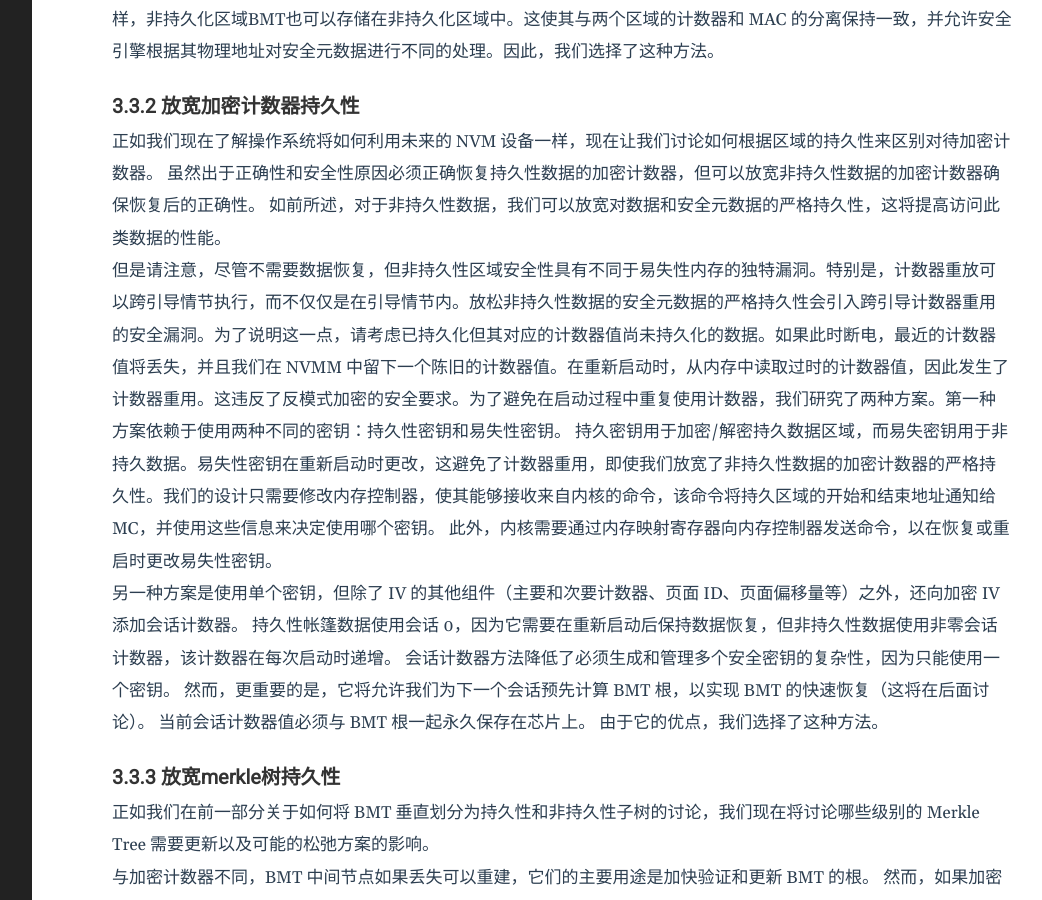
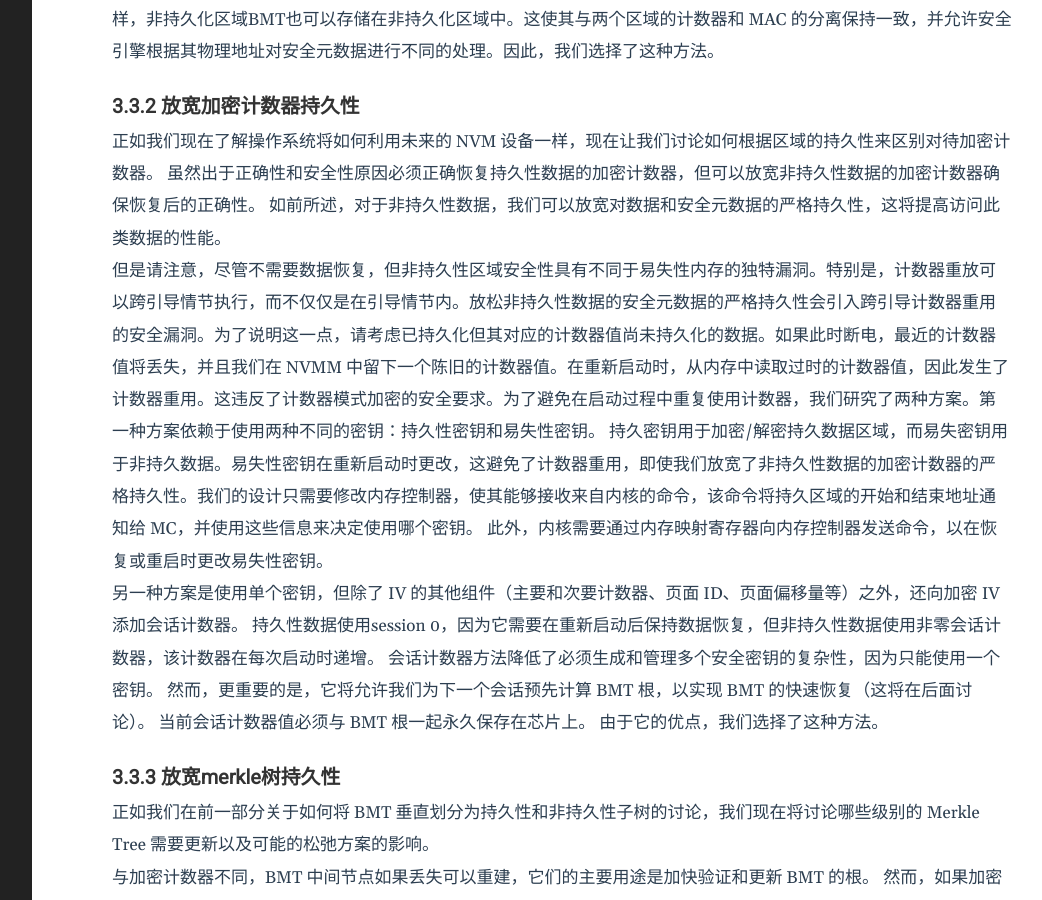
Before and after one commit to MagnetSaki/MagnetSaki.github.io, a Jekyll site: the page built from _posts/2021-12-21-Triad_NVM.md, in a window 1280 px wide and 900 px high, scrolled down 10606 px. Shown: the whole window, without its empty margins (188-1230 px from the left). Built offline with Jekyll 4.4.1, drawn with Linux system fonts in a browser that asks for light colours; some of the changed text lies outside the part shown.

Commit message:
update Triad-NVM

```diff
--- a/_posts/2021-12-21-Triad_NVM.md
+++ b/_posts/2021-12-21-Triad_NVM.md
@@ -128,9 +128,9 @@ NVMM 的非持久性区域的数据可恢复性有不同的要求。 非持久
 
 正如我们现在了解操作系统将如何利用未来的 NVM 设备一样，现在让我们讨论如何根据区域的持久性来区别对待加密计数器。 虽然出于正确性和安全性原因必须正确恢复持久性数据的加密计数器，但可以放宽非持久性数据的加密计数器确保恢复后的正确性。 如前所述，对于非持久性数据，我们可以放宽对数据和安全元数据的严格持久性，这将提高访问此类数据的性能。
 
-但是请注意，尽管不需要数据恢复，但非持久性区域安全性具有不同于易失性内存的独特漏洞。特别是，计数器重放可以跨引导情节执行，而不仅仅是在引导情节内。放松非持久性数据的安全元数据的严格持久性会引入跨引导计数器重用的安全漏洞。为了说明这一点，请考虑已持久化但其对应的计数器值尚未持久化的数据。如果此时断电，最近的计数器值将丢失，并且我们在 NVMM 中留下一个陈旧的计数器值。在重新启动时，从内存中读取过时的计数器值，因此发生了计数器重用。这违反了反模式加密的安全要求。为了避免在启动过程中重复使用计数器，我们研究了两种方案。第一种方案依赖于使用两种不同的密钥：持久性密钥和易失性密钥。 持久密钥用于加密/解密持久数据区域，而易失密钥用于非持久数据。易失性密钥在重新启动时更改，这避免了计数器重用，即使我们放宽了非持久性数据的加密计数器的严格持久性。我们的设计只需要修改内存控制器，使其能够接收来自内核的命令，该命令将持久区域的开始和结束地址通知给 MC，并使用这些信息来决定使用哪个密钥。 此外，内核需要通过内存映射寄存器向内存控制器发送命令，以在恢复或重启时更改易失性密钥。
+但是请注意，尽管不需要数据恢复，但非持久性区域安全性具有不同于易失性内存的独特漏洞。特别是，计数器重放可以跨引导情节执行，而不仅仅是在引导情节内。放松非持久性数据的安全元数据的严格持久性会引入跨引导计数器重用的安全漏洞。为了说明这一点，请考虑已持久化但其对应的计数器值尚未持久化的数据。如果此时断电，最近的计数器值将丢失，并且我们在 NVMM 中留下一个陈旧的计数器值。在重新启动时，从内存中读取过时的计数器值，因此发生了计数器重用。这违反了计数器模式加密的安全要求。为了避免在启动过程中重复使用计数器，我们研究了两种方案。第一种方案依赖于使用两种不同的密钥：持久性密钥和易失性密钥。 持久密钥用于加密/解密持久数据区域，而易失密钥用于非持久数据。易失性密钥在重新启动时更改，这避免了计数器重用，即使我们放宽了非持久性数据的加密计数器的严格持久性。我们的设计只需要修改内存控制器，使其能够接收来自内核的命令，该命令将持久区域的开始和结束地址通知给 MC，并使用这些信息来决定使用哪个密钥。 此外，内核需要通过内存映射寄存器向内存控制器发送命令，以在恢复或重启时更改易失性密钥。
 
-另一种方案是使用单个密钥，但除了 IV 的其他组件（主要和次要计数器、页面 ID、页面偏移量等）之外，还向加密 IV 添加会话计数器。 持久性帐篷数据使用会话 0，因为它需要在重新启动后保持数据恢复，但非持久性数据使用非零会话计数器，该计数器在每次启动时递增。 会话计数器方法降低了必须生成和管理多个安全密钥的复杂性，因为只能使用一个密钥。 然而，更重要的是，它将允许我们为下一个会话预先计算 BMT 根，以实现 BMT 的快速恢复（这将在后面讨论）。 当前会话计数器值必须与 BMT 根一起永久保存在芯片上。 由于它的优点，我们选择了这种方法。
+另一种方案是使用单个密钥，但除了 IV 的其他组件（主要和次要计数器、页面 ID、页面偏移量等）之外，还向加密 IV 添加会话计数器。 持久性数据使用session 0，因为它需要在重新启动后保持数据恢复，但非持久性数据使用非零会话计数器，该计数器在每次启动时递增。 会话计数器方法降低了必须生成和管理多个安全密钥的复杂性，因为只能使用一个密钥。 然而，更重要的是，它将允许我们为下一个会话预先计算 BMT 根，以实现 BMT 的快速恢复（这将在后面讨论）。 当前会话计数器值必须与 BMT 根一起永久保存在芯片上。 由于它的优点，我们选择了这种方法。
 
 ### 3.3.3 放宽merkle树持久性
 
@@ -162,11 +162,11 @@ NVMM 的非持久性区域的数据可恢复性有不同的要求。 非持久
 
 直到最近很少研究持久性安全元数据。Liu 等人的近期工作[18] 指出需要原子地持久化数据和计数器来实现崩溃一致性。 他们提出了严格的持久性，以及一种优化，其中数据和计数器仅在纪元或事务边界以原子方式持久化。 原子性机制利用 ADR 平台功能，该功能要求内存控制器的写入挂起队列 (WPQ) 位于非易失性域中。 左等人[20] 通过将单个计数器块上不同计数器的多个更新组合/合并到单个内存写入中，添加了写减少优化。Ye等人最近的另一项研究[19] 建议重新利用纠错码 (ECC) 来对加密计数器进行完整性检查。 通过这样做，可以放松加密计数器的严格持久性； 可以通过尝试多个连续值直到发生 ECC 匹配来恢复计数器值。 我们在论文中假设了严格的反持久性，但请注意，上面讨论的技术 [18-20] 是正交的，在我们的案例中也可以应用于减少 NVMM 写入。Triad-NVM 的一项并发工作是 Anubis [36]。Anubis 通过持续跟踪元数据缓存中的地址来解决安全 NVM 中的恢复时间问题。Triad-NVM 处理具有持久性和非持久性区域的弹性、性能、恢复系统，而 Anubis 则专注于减少恢复时间。Anubis 实现了更好的恢复时间，但在某些计数器损坏时可能会引入单点故障。 另一方面，Anubis 解决了恢复可并行化 Merkle 树的问题，例如 Intel 的 SGX 中的那些。
 
-上面讨论的先前研究与我们的工作之间的一个显着区别是，虽然它们提供了数据可恢复性，但它们忽略了分别通过消息身份验证代码 (MAC) 和盆景默克尔树 (BMT) 对数据和计数器的完整性保护。 任何反模式加密技术的安全性都取决于避免通过 BMT 提供的计数器重用 [21]。 因此，在这些研究中，没有保留安全保证，因为系统容易受到直接篡改数据和反重放攻击的影响 [22]。 罗杰斯等人。  [37] 解决了在共享多处理器系统中实现完整性验证和加密的问题。 类似的工作还通过为处理器-处理器通信和一致性消息提供更有效的保护来解决共享多处理器系统的问题 [38]。 据我们所知，我们的工作是第一个采用整体方法包括所有安全元数据并讨论与它们的持久性、性能、弹性和恢复时间有关的问题。 此外，我们研究的独特之处在于调查了必须如何区别对待持久性和非持久性记忆区域。
+上面讨论的先前研究与我们的工作之间的一个显着区别是，虽然它们提供了数据可恢复性，但它们忽略了分别通过消息身份验证代码 (MAC) 和Bonsai Merkle树 (BMT) 对数据和计数器的完整性保护。 任何计数器模式加密技术的安全性都取决于避免通过 BMT 提供的计数器重用 [21]。 因此，在这些研究中，没有保留安全保证，因为系统容易受到直接篡改数据和计数器重放攻击的影响。 罗杰斯等人解决了在共享多处理器系统中实现完整性验证和加密的问题。 类似的工作还通过为处理器-处理器通信和一致性消息提供更有效的保护来解决共享多处理器系统的问题。据我们所知，我们的工作是第一个采用整体方法包括所有安全元数据并讨论与它们的持久性、性能、弹性和恢复时间有关的问题。 此外，我们研究的独特之处在于调查了必须如何区别对待持久性和非持久性内存区域。
 
-根据所需的软件和硬件更改，NVMM 中的持久数据具有不同的模型 [13, 39–41]。 为了将数据保存在 NVMM 中并利用操作系统对 PMEM 的支持，例如英特尔 PMDK [24]，已经开发了多个 API 和库。 在本文中，我们的支持重点是在写入 NVMM 时将伴随持久数据的安全元数据持久化，因此我们不需要在应用程序或库级别进行任何更改，因此 Triad-NVM 可以与大多数持久性模型集成。
+根据所需的软件和硬件更改，NVMM 中的持久数据具有不同的模型。为了将数据保存在 NVMM 中并利用操作系统对 PMEM 的支持，例如英特尔 PMDK，已经开发了多个 API 和库。 在本文中，我们的支持重点是在写入 NVMM 时将伴随持久数据的安全元数据持久化，因此我们不需要在应用程序或库级别进行任何更改，因此 Triad-NVM 可以与大多数持久性模型集成。
 
-最后，其他旨在减少 NVMM 写入的研究，例如 [9, 10]，并未考虑持久化安全元数据的问题。
+最后，其他旨在减少 NVMM 写入的研究，并未考虑持久化安全元数据的问题。
 
 # 7. 总结
 
```
